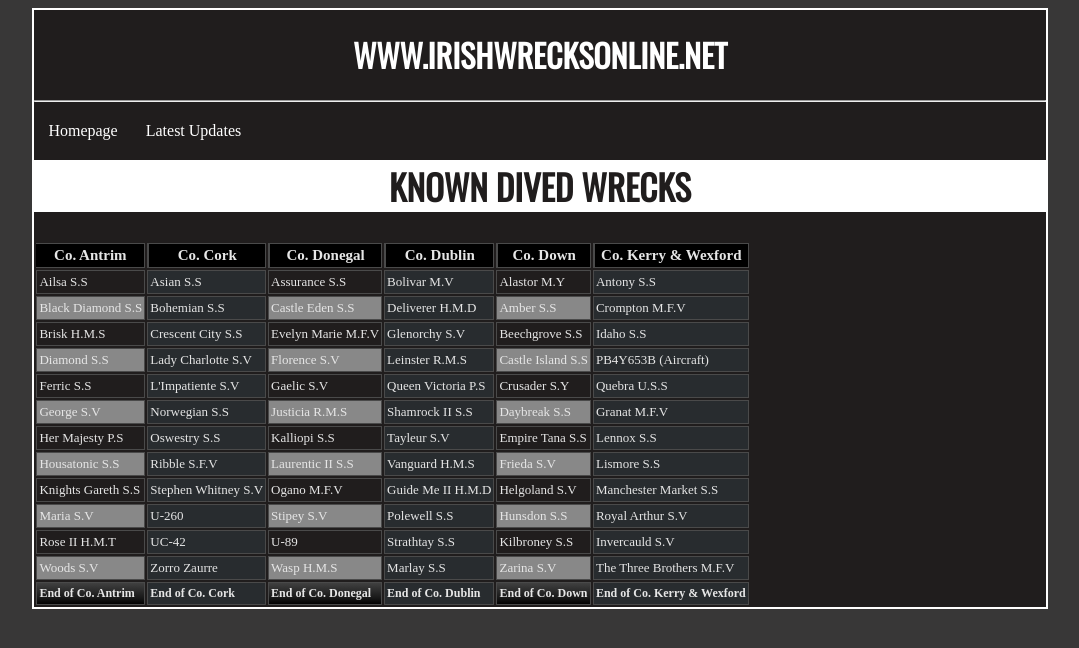
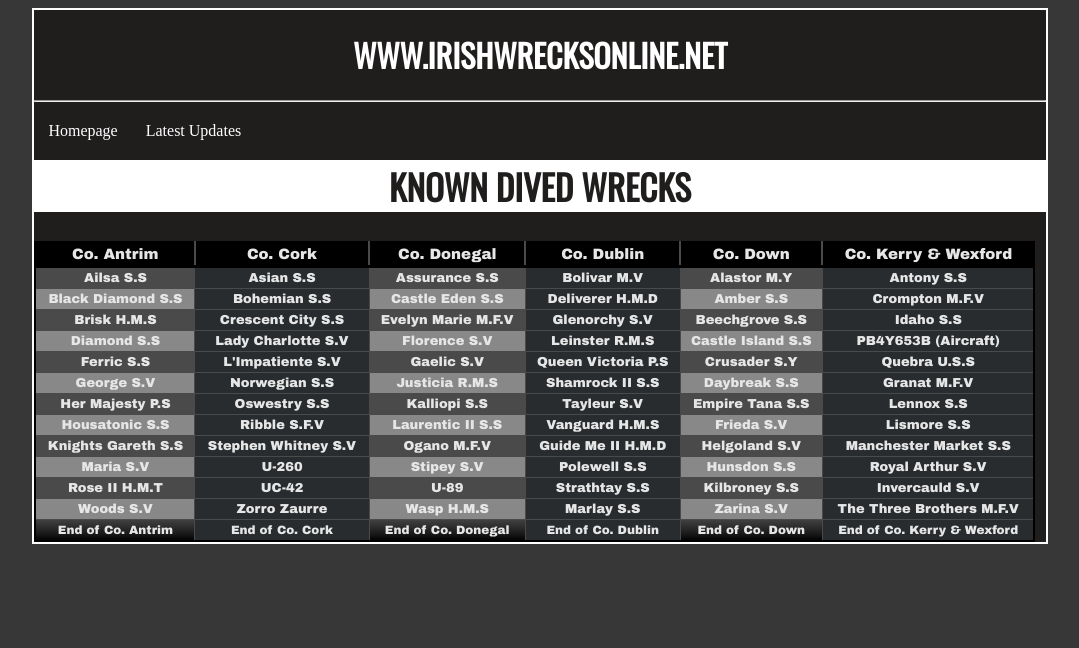
Before and after one commit to SeanL00000000000/SDEV-Project, a Django app: template DjangoLabs/sdev_proj/templates/wrecks.html in a window 1280 px wide. Shown: the top 648 px of the page, without its empty margins (100-1179 px from the left). Run offline with Django 3.2, Linux system fonts and the light colour scheme; the template is opened without the code that fills it, so the values that code supplies are empty.

Commit message:
aligned table

```diff
--- a/DjangoLabs/sdev_proj/static/css/test.css
+++ b/DjangoLabs/sdev_proj/static/css/test.css
@@ -4,7 +4,8 @@
 
 #main {
 	width: 80%;
-	margin: auto;
+	margin-left: auto;
+    margin-right: auto;
 	border: 2px white solid;
 	background-color: rgb(32, 29, 29);
 }
@@ -93,14 +94,19 @@
 	height: 330px;
 }
  <!-- Table CSS -->
+ .darkTable{
+    margin-left: auto;
+    margin-right: auto;
+ }
  table.darkTable {
   font-family: "Arial Black", Gadget, sans-serif;
   border: 2px solid #000000;
   background-color: #4A4A4A;
-  width: 100%;
+  width: 99%;
   height: 200px;
   text-align: center;
   border-collapse: collapse;
+
 }
 table.darkTable td, table.darkTable th {
   border: 1px solid #4A4A4A;
```
Also changed, not shown: DjangoLabs/sdev_proj/templates/wrecks.html (indentation only).
